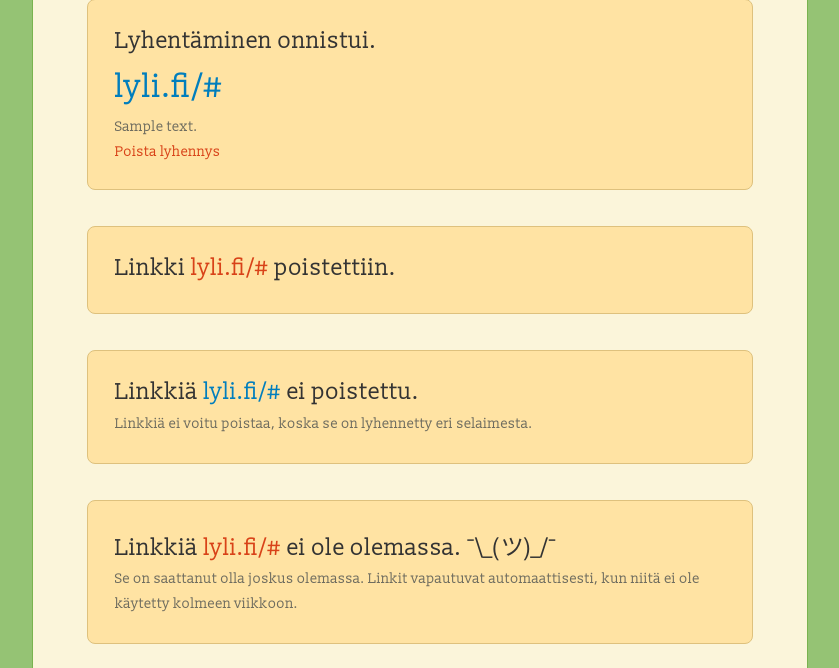
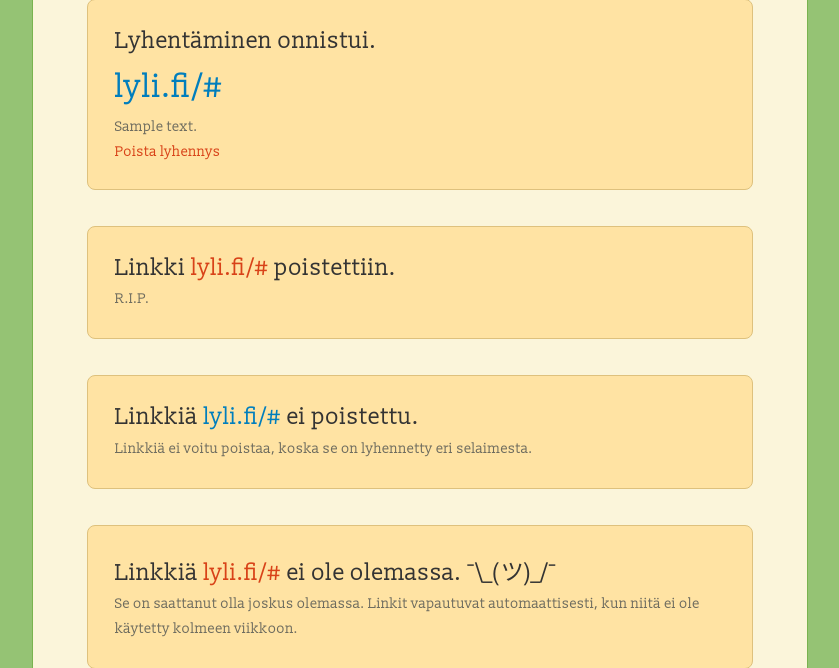
Before and after one commit to felixbade/lyli, a Flask app: template app/templates/index.html in a window 1280 px wide. Shown: the part 221-889 px from the top of the page, without its empty margins (220-1059 px from the left). Run offline with Flask 2, Linux system fonts and the light colour scheme; the template is opened without the code that fills it: values that come from a table or form of the project are taken from there, most other values are stand-ins (such as "Sample title", 1, 10 or a date in 2020); data that the repository does not hold is empty; parts of the project's set-up code (start-up, migrations or seed data) failed here and were passed over.

Commit message:
Add warmth

```diff
--- a/app/templates/index.html
+++ b/app/templates/index.html
@@ -20,6 +20,7 @@
 {% if removedlink %}
 <div class="notification">
     <h2>Linkki <span class="notfound">lyli.fi/{{removedlink}}</span> poistettiin.</h2>
+    <span class="description">R.I.P.</span>
 </div>
 {% endif %}
 
```
